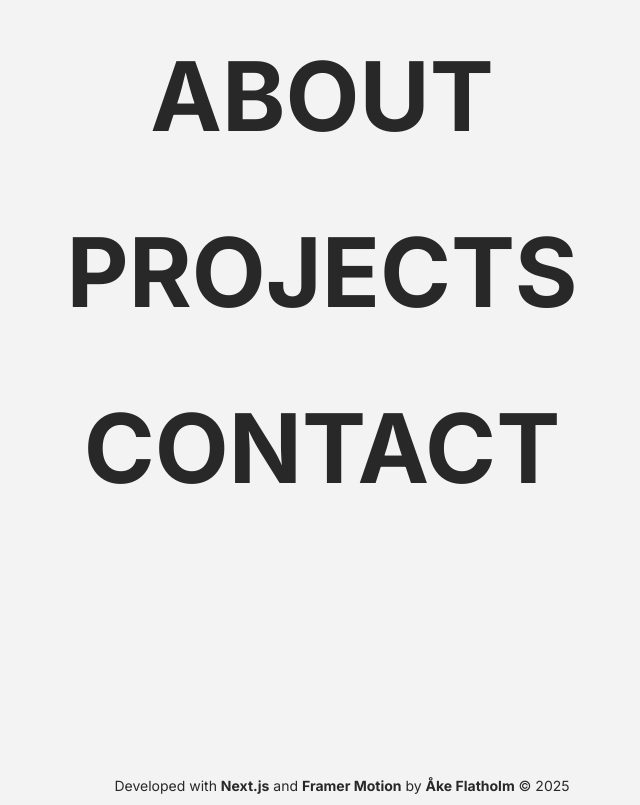
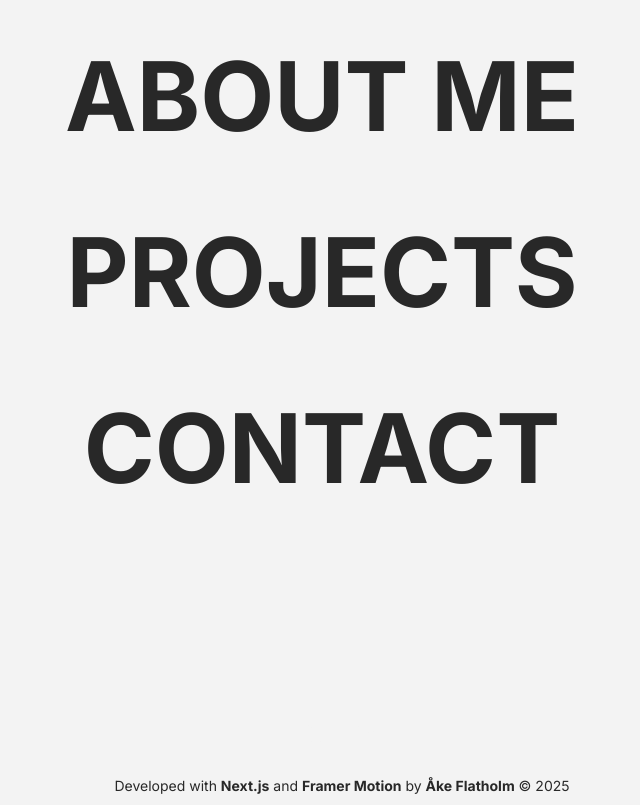
Before and after one commit to CodingQuercus/portfolio, a Next.js app: page / in a window 1280 px wide. Shown: the part 928-1733 px from the top of the page, without its empty margins (298-938 px from the left). Built offline with nearby package versions, Linux system fonts and the light colour scheme.

Commit message:
uppdaterat

```diff
--- a/src/app/components/Navigation.jsx
+++ b/src/app/components/Navigation.jsx
@@ -28,7 +28,7 @@ export default function Navigation() {
     }, [activeSection])
 
     const sections = [
-        { id: 'about', label: 'ABOUT', content: <About /> },
+        { id: 'about', label: 'ABOUT ME', content: <About /> },
         { id: 'projects', label: 'PROJECTS', content: <Projects /> },
         { id: 'contact', label: 'CONTACT', content: <Contact /> },
     ]
```
